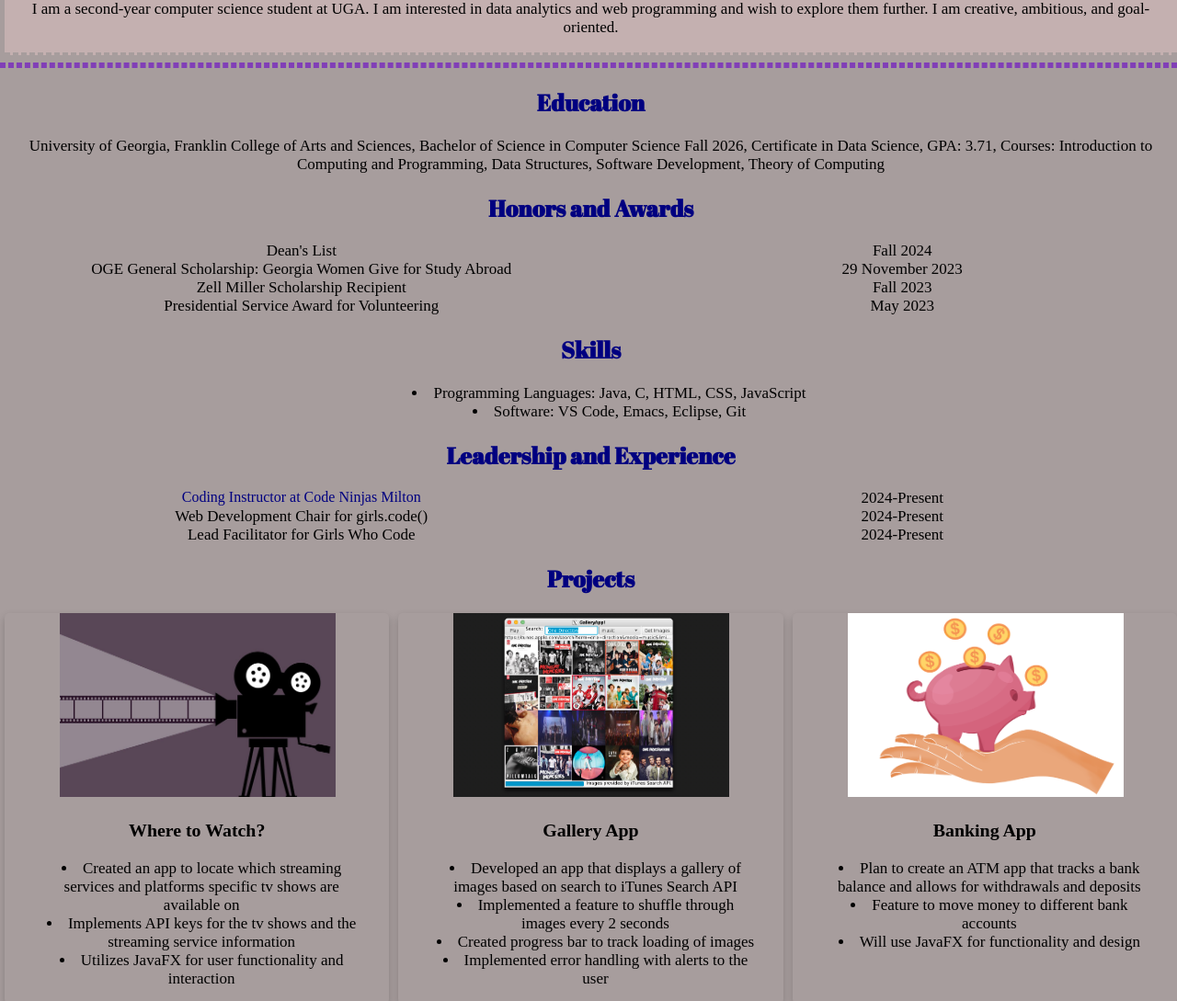
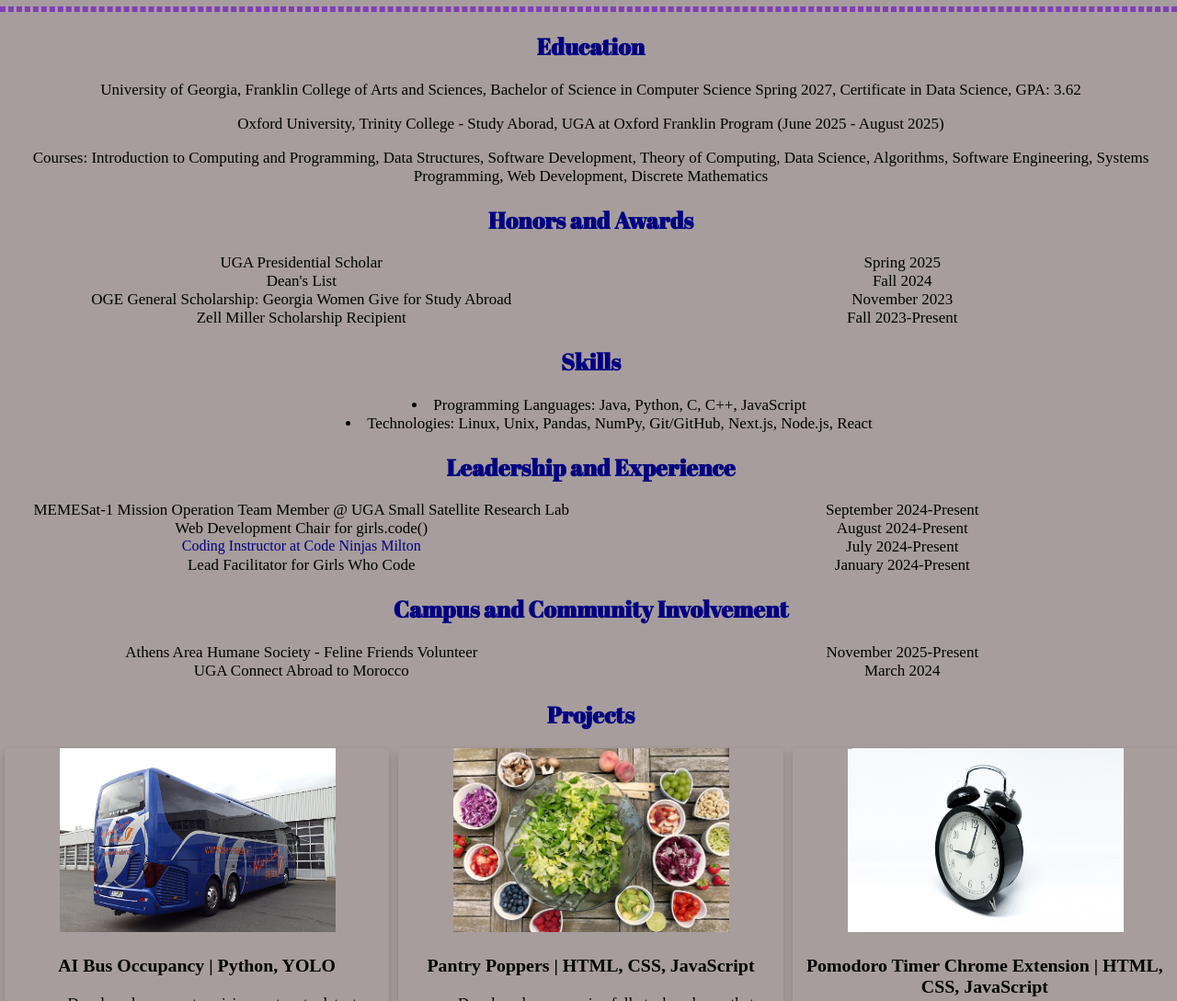
Before and after one commit to NylaHussain/NylaHussain.github.io, a plain HTML site: page index.html in a window 1280 px wide. Shown: the part 391-1480 px from the top of the page at 92% size. Drawn offline with Linux system fonts and the light colour scheme; a web font is replaced by a local one.

Commit message:
fall 2025 cv updates

```diff
--- a/index.html
+++ b/index.html
@@ -17,42 +17,51 @@
     </nav>
     <section class="splash">
         <h1>Nyla Hussain</h1>
-        <img src="images/nylaheadshot.jpg" alt="headshot of Nyla Hussain" width="150">
+        <img src="images/nyla_headshot_2024.jpg" alt="headshot of Nyla Hussain" width="150">
         <p> 2555 S Milledge Avenue, Athens, GA 30605 &#9679; 678-702-1238 &#9679; nyla.hussain05@gmail.com </p>
-        <p> I am a second-year computer science student at UGA. I am interested in data analytics and web programming and wish to explore them further. I am creative, ambitious, and goal-oriented.</p>
+        <p> I am a third-year computer science student at UGA. I am interested in software engineering, data analytics, and web programming and wish to explore them further. I am creative, ambitious, and goal-oriented.</p>
     </section>
     <hr>
     <section>
         <h2>Education</h2>
-        <p> University of Georgia, Franklin College of Arts and Sciences, Bachelor of Science in Computer Science Fall 2026, Certificate in Data Science, GPA: 3.71,
-            Courses: Introduction to Computing and Programming, Data Structures, Software Development, Theory of Computing
-        </p>
+        <p> University of Georgia, Franklin College of Arts and Sciences, Bachelor of Science in Computer Science Spring 2027, Certificate in Data Science, GPA: 3.62</p>
+        <p> Oxford University, Trinity College - Study Aborad, UGA at Oxford Franklin Program (June 2025 - August 2025)</p>
+        <p> Courses: Introduction to Computing and Programming, Data Structures, Software Development, Theory of Computing, Data Science, Algorithms, Software Engineering, Systems Programming, Web Development, Discrete Mathematics</p>
     </section>
 
     <section>
         <h2>Honors and Awards</h2>
         <dl>
+            <dt>UGA Presidential Scholar</dt> <dd>Spring 2025 </dd>
             <dt>Dean's List</dt>  <dd>Fall 2024</dd>
-            <dt>OGE General Scholarship: Georgia Women Give for Study Abroad</dt> <dd>29 November 2023</dd>
-            <dt>Zell Miller Scholarship Recipient</dt> <dd>Fall 2023</dd>
-            <dt>Presidential Service Award for Volunteering </dt> <dd>May 2023</dd>
+            <dt>OGE General Scholarship: Georgia Women Give for Study Abroad</dt> <dd>November 2023</dd>
+            <dt>Zell Miller Scholarship Recipient</dt> <dd>Fall 2023-Present</dd>
         </dl>
     </section>
 
     <section>
         <h2>Skills</h2>
         <ul>
-            <li>Programming Languages: Java, C, HTML, CSS, JavaScript</li>
-            <li>Software: VS Code, Emacs, Eclipse, Git</li>
+            <li>Programming Languages:  Java, Python, C, C++, JavaScript</li>
+            <li>Technologies: Linux, Unix, Pandas, NumPy, Git/GitHub, Next.js, Node.js, React</li>
         </ul>
     </section>
 
     <section>
         <h2>Leadership and Experience</h2>
         <dl>
-            <dt><a href= "https://www.codeninjas.com/ga-alpharetta-milton"> Coding Instructor at Code Ninjas Milton </a></dt> <dd> 2024-Present</dd>
-            <dt>Web Development Chair for girls.code()</dt> <dd>2024-Present</dd>
-            <dt>Lead Facilitator for Girls Who Code</dt> <dd>2024-Present</dd>
+            <dt>MEMESat-1 Mission Operation Team Member @ UGA Small Satellite Research Lab</dt> <dd>September 2024-Present</dd>
+            <dt>Web Development Chair for girls.code()</dt> <dd>August 2024-Present</dd>
+            <dt><a href= "https://www.codeninjas.com/ga-alpharetta-milton"> Coding Instructor at Code Ninjas Milton </a></dt> <dd> July 2024-Present</dd>
+            <dt>Lead Facilitator for Girls Who Code</dt> <dd>January 2024-Present</dd>
+        </dl>
+    </section>
+
+    <section>
+        <h2>Campus and Community Involvement</h2>
+        <dl>
+            <dt>Athens Area Humane Society - Feline Friends Volunteer</dt> <dd>November 2025-Present</dd>
+            <dt>UGA Connect Abroad to Morocco </dt> <dd>March 2024</dd>
         </dl>
     </section>
 
@@ -60,32 +69,29 @@
         <h2>Projects</h2>
         <div class="three-col">
         <div class="card">
-            <img src="images/cinema.jpg" alt="film reel" width="400">
-            <h3> Where to Watch?</h3>
+            <img src="images/bus.jpg" alt="bus" width="400">
+            <h3> AI Bus Occupancy | Python, YOLO</h3>
             <ul>
-                <li>Created an app to locate which streaming services and platforms specific tv shows are available on</li>
-                <li>Implements API keys for the tv shows and the streaming service information</li>                    <li>Utilizes JavaFX for user functionality and interaction</li>
+                <li>Developed a computer-vision system to detect bus crowds and wheelchair accessibility using YOLO object detection</li>
+                <li>Aims to improve student transit planning and accessibility for an average daily ridership of 33,700+ passengers</li>
             </ul>
         </div>
 
         <div class="card">
-            <img src="images/galleryapp.png" alt="film reel" width="405">
-            <h3>Gallery App</h3>
+            <img src="images/salad.jpg" alt="salad" width="405">
+            <h3>Pantry Poppers | HTML, CSS, JavaScript</h3>
             <ul>
-                <li>Developed an app that displays a gallery of images based on search to iTunes Search API</li>
-                <li>Implemented a feature to shuffle through images every 2 seconds</li>
-                <li>Created progress bar to track loading of images</li>
-                <li>Implemented error handling with alerts to the user</li>
+                <li>Developed a responsive full-stack web app that integrates recipe searching APIs and pantry tracking </li>
+                <li>Aims to reduce food waste by 20% by aiding users to meal prep based on available ingredients</li>
             </ul>
         </div>
 
         <div class="card">
-            <img src="images/piggybank.png" alt="piggybank with money" width="365" height="257" >
-             <h3>Banking App</h3>
+            <img src="images/clock.jpg" alt="clock" width="365" height="257" >
+             <h3>Pomodoro Timer Chrome Extension | HTML, CSS, JavaScript</h3>
              <ul>
-                <li>Plan to create an ATM app that tracks a bank balance and allows for withdrawals and deposits</li>
-                <li>Feature to move money to different bank accounts</li>
-                <li>Will use JavaFX for functionality and design</li>
+                <li>Created a browser-based productivity tool implementing the Pomodoro method to help students maintain focus</li>
+                <li>Aims to increase study session productivity by 25%</li>
             </ul>
         </div>
     </section>
```
Also changed, not shown: images/bus.jpg (added), images/clock.jpg (added), images/salad.jpg (added), 1 other file.
